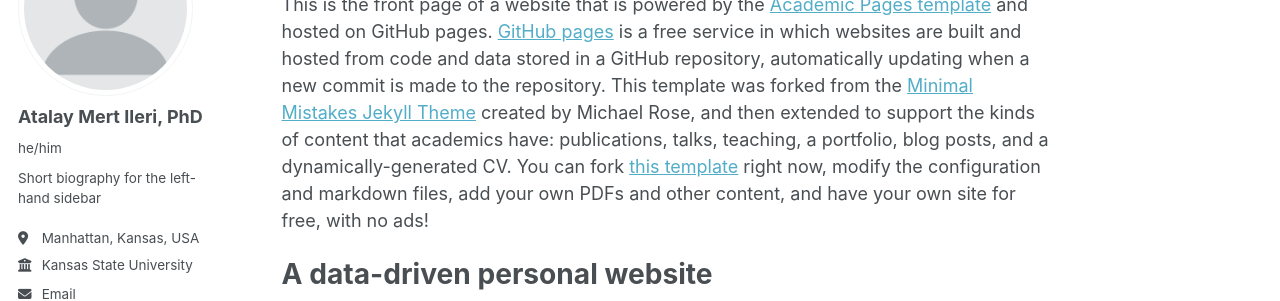
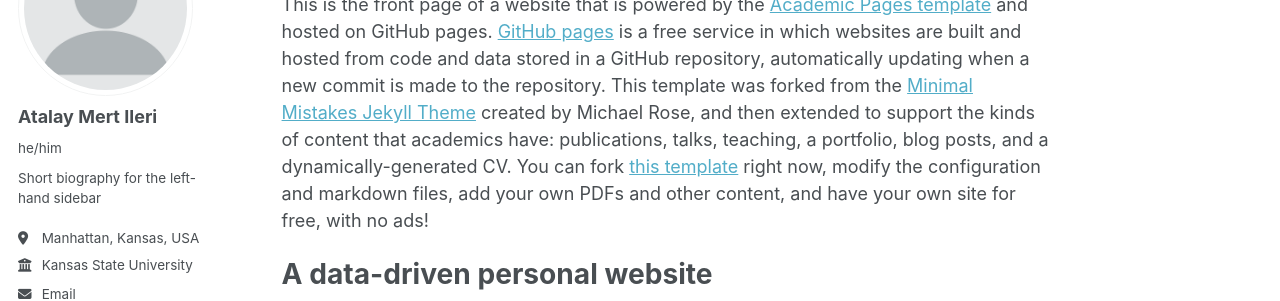
Before and after one commit to atalaymertileri/atalaymertileri.github.io, a Jekyll site: the page built from _pages/about.md, in a window 1280 px wide. Shown: the part 185-486 px from the top of the page. Built offline with Jekyll 4.4.1, drawn with Linux system fonts in a browser that asks for light colours; some web fonts are replaced.

Commit message:
Update _config.yml

```diff
--- a/_config.yml
+++ b/_config.yml
@@ -22,7 +22,7 @@ repository               : "pseudohuman92/pseudohuman92.github.io"
 author:
   # Biographic information
   avatar           : "profile.png"
-  name             : "Atalay Mert Ileri, PhD"
+  name             : "Atalay Mert Ileri"
   pronouns         : "he/him" # example: "she/her"
   bio              : "Short biography for the left-hand sidebar"
   location         : "Manhattan, Kansas, USA"
```
